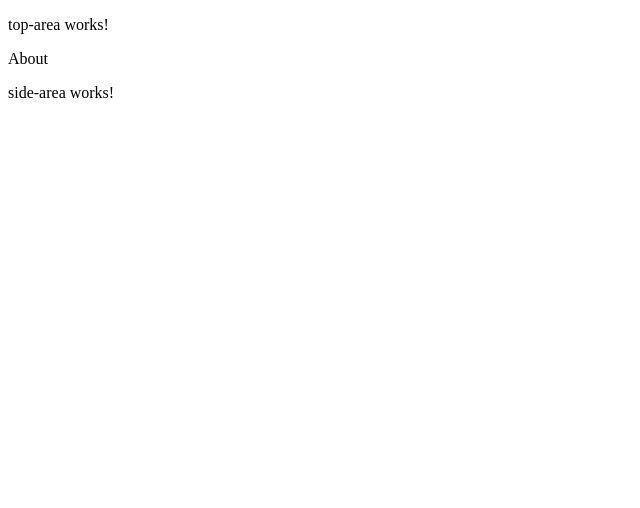
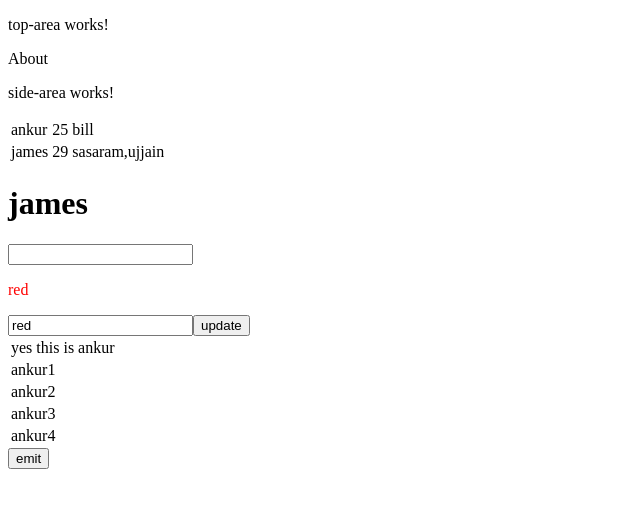
Before and after one commit to jamesjoel/ankur_ng, an Angular app: page / in a window 1280 px wide. Shown: the top 508 px of the page, without its empty margins (0-640 px from the left). Built offline with nearby package versions, Linux system fonts and the light colour scheme.

Commit message:
sending data form parent to chield component

```diff
--- a/src/app/app.component.html
+++ b/src/app/app.component.html
@@ -16,5 +16,10 @@
 
 <app-top-area></app-top-area>
 <app-side-area></app-side-area>
+<app-user
+    [headTitle]="title"
+    [user]="user"
+>
+</app-user>
 
 <router-outlet></router-outlet>
--- a/src/app/app.component.ts
+++ b/src/app/app.component.ts
@@ -1,5 +1,6 @@
 import { Component } from '@angular/core';
 import { Router } from '@angular/router';
+import { UserInfo } from './models';
 
 @Component({
   selector: 'app-root',
@@ -8,6 +9,19 @@ import { Router } from '@angular/router';
 })
 export class AppComponent {
   title = 'james';
+  user: UserInfo[] = [
+    {
+      userName: 'ankur',
+      userAge: 25
+    },
+    {
+      userName: 'james',
+      userAge: 29,
+      city: [
+        'sasaram', 'ujjain'
+      ]
+    }
+  ];
 
   constructor(private router: Router) {
   }
--- /dev/null
+++ b/src/app/models/index.ts
@@ -0,0 +1,2 @@
+// export { UserInfo } from './user-info.interface';
+export * from './user-info.interface';
--- /dev/null
+++ b/src/app/models/user-info.interface.ts
@@ -0,0 +1,5 @@
+export interface UserInfo {
+    userName: string;
+    userAge: number;
+    city?: string[];
+}
--- a/src/app/user/user.component.html
+++ b/src/app/user/user.component.html
@@ -10,6 +10,14 @@
     </tr>
   </table>
 </div> -->
+<table>
+  <tr *ngFor="let u of user">
+    <td>{{u.userName}}</td>
+    <td>{{u.userAge}}</td>
+    <td >{{!u.city ? 'bill' : u.city }}</td>
+  </tr>
+</table>
+<h1>{{headTitle}}</h1>
 <h2>{{title}}</h2>
 <input type="text" [(ngModel)]="title" />
 <p>{{teacher}}</p>
--- a/src/app/user/user.component.ts
+++ b/src/app/user/user.component.ts
@@ -1,5 +1,6 @@
 import { Component, OnInit, Input, Output, EventEmitter } from '@angular/core';
 import { HttpClient } from '@angular/common/http';
+import { UserInfo } from '../models';
 
 @Component({
   selector: 'app-user',
@@ -21,6 +22,8 @@ export class UserComponent implements OnInit {
 
   @Input() title: string;
   @Output() titleName = new EventEmitter();
+  @Input() headTitle: string;
+  @Input() user: UserInfo[];
 
   constructor(private http: HttpClient) { }
 
```
